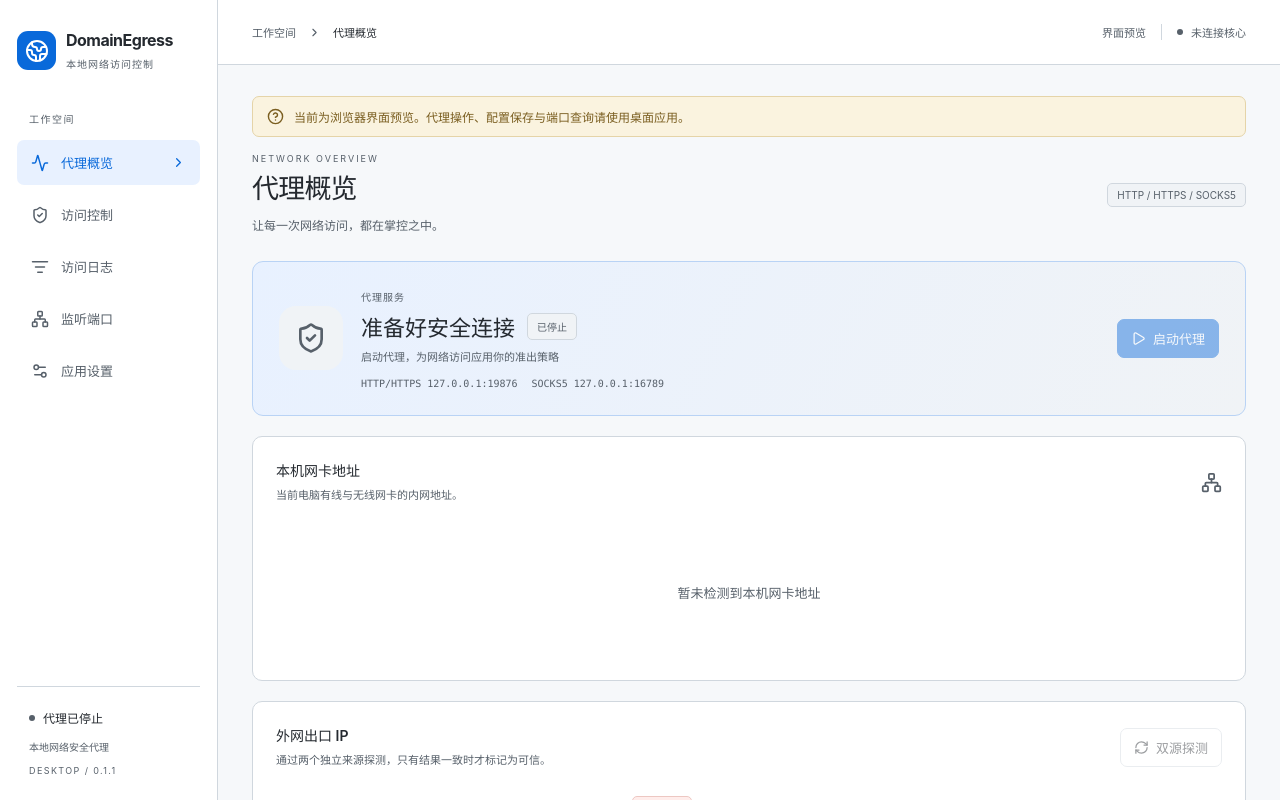
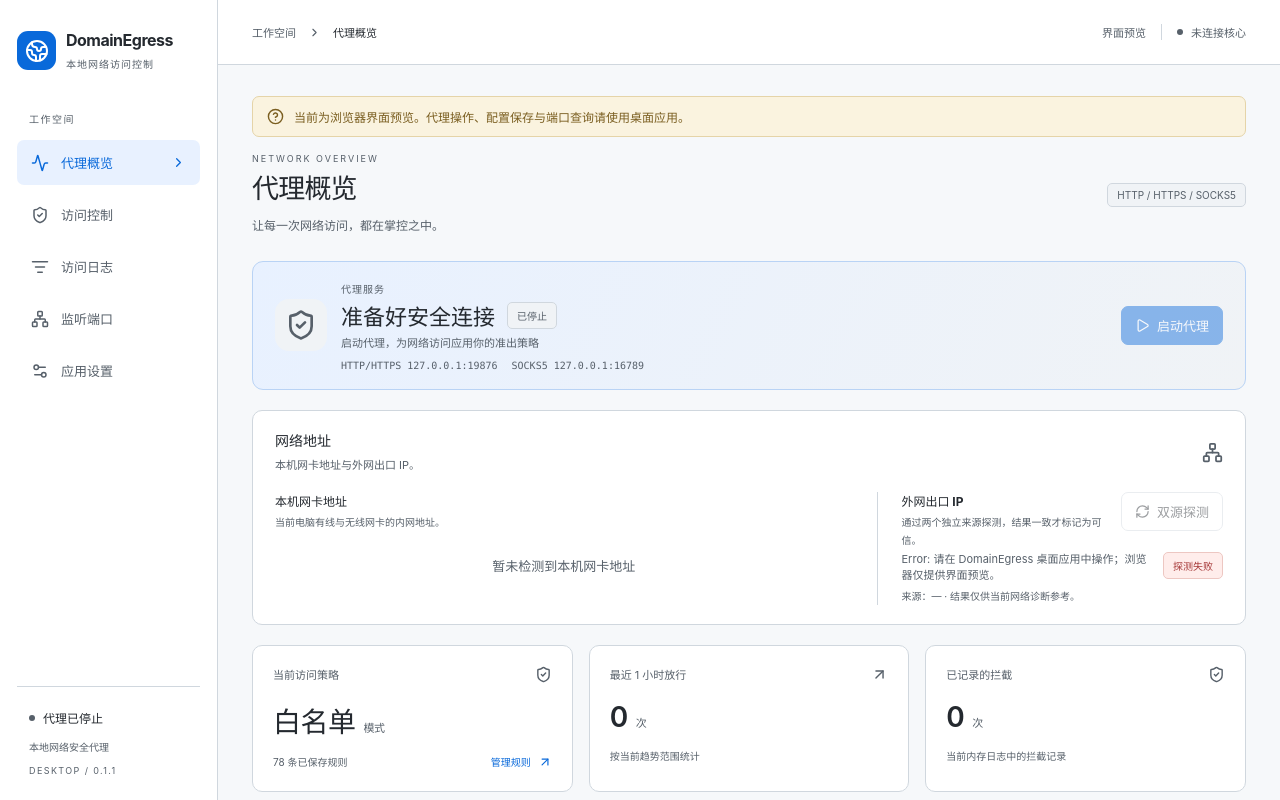
Before and after one commit to yogkang/DomainEgress, a Vue app in the folder vue3/: page / in a window 1280 px wide. Shown: the top 800 px of the page. Built offline with nearby package versions, Linux system fonts and the light colour scheme.

Commit message:
ui: compact proxy status and network summary

```diff
--- a/vue3/src/App.vue
+++ b/vue3/src/App.vue
@@ -142,8 +142,7 @@
 
         <template v-if="tab === 'overview'">
           <section class="status-card"><div class="status-icon" :class="{ stopped: !running }"><ShieldCheck :size="32" /></div><div class="status-text"><span class="section-label">代理服务</span><h2>{{ running ? '连接已就绪' : '准备好安全连接' }}<span class="pill" :class="{ green: running }">{{ running ? '运行中' : '已停止' }}</span></h2><p>{{ running ? '正在根据访问策略处理本机代理请求' : '启动代理，为网络访问应用你的准出策略' }}</p><div class="service-endpoints"><span>HTTP/HTTPS {{ saved.http_host }}:{{ saved.http_port }}</span><span>SOCKS5 {{ saved.socks_host }}:{{ saved.socks_port }}</span></div></div><button :class="running ? 'secondary' : 'primary'" :disabled="busy || !desktop || !connected" @click="toggle"><CircleStop v-if="running" :size="15" /><Play v-else :size="15" />{{ running ? '停止代理' : '启动代理' }}</button></section>
-          <section class="panel local-network-panel"><div class="section-heading"><div><h3>本机网卡地址</h3><p>当前电脑有线与无线网卡的内网地址。</p></div><Network :size="21" class="muted" /></div><div v-if="interfaces.length" class="interface-list"><div v-for="item in interfaces" :key="item.name" class="interface-row"><span class="interface-kind">{{ item.kind || item.name }}</span><span class="interface-name mono">{{ item.name }}</span><span class="interface-addresses mono">{{ item.addresses.join(' · ') }}</span></div></div><div v-else class="empty">暂未检测到本机网卡地址</div></section>
-          <section class="panel public-ip-panel"><div class="section-heading"><div><h3>外网出口 IP</h3><p>通过两个独立来源探测，只有结果一致时才标记为可信。</p></div><button :disabled="publicIpBusy || !desktop" @click="probePublicIp"><RefreshCw :size="15" :class="{ spin: publicIpBusy }" />{{ publicIpBusy ? '探测中…' : '双源探测' }}</button></div><div class="public-ip-result"><strong v-if="publicIp.ip" class="mono">{{ publicIp.ip }}</strong><span v-else class="muted">{{ publicIp.error || '尚未探测' }}</span><span class="pill" :class="{ green: publicIp.confidence === '双源一致', red: publicIp.error }">{{ publicIp.confidence }}</span></div><p class="footnote">来源：{{ publicIp.sources.length ? publicIp.sources.join('、') : '—' }} · 结果仅供当前网络诊断参考。</p></section>
+          <section class="panel network-summary"><div class="section-heading"><div><h3>网络地址</h3><p>本机网卡地址与外网出口 IP。</p></div><Network :size="21" class="muted" /></div><div class="network-summary-grid"><div class="network-block"><h4>本机网卡地址</h4><p>当前电脑有线与无线网卡的内网地址。</p><div v-if="interfaces.length" class="interface-list"><div v-for="item in interfaces" :key="item.name" class="interface-row"><span class="interface-kind">{{ item.kind || item.name }}</span><span class="interface-name mono">{{ item.name }}</span><span class="interface-addresses mono">{{ item.addresses.join(' · ') }}</span></div></div><div v-else class="empty">暂未检测到本机网卡地址</div></div><div class="network-block public-ip-block"><div class="network-block-heading"><div><h4>外网出口 IP</h4><p>通过两个独立来源探测，结果一致才标记为可信。</p></div><button :disabled="publicIpBusy || !desktop" @click="probePublicIp"><RefreshCw :size="15" :class="{ spin: publicIpBusy }" />{{ publicIpBusy ? '探测中…' : '双源探测' }}</button></div><div class="public-ip-result"><strong v-if="publicIp.ip" class="mono">{{ publicIp.ip }}</strong><span v-else class="muted">{{ publicIp.error || '尚未探测' }}</span><span class="pill" :class="{ green: publicIp.confidence === '双源一致', red: publicIp.error }">{{ publicIp.confidence }}</span></div><p class="footnote">来源：{{ publicIp.sources.length ? publicIp.sources.join('、') : '—' }} · 结果仅供当前网络诊断参考。</p></div></div></section>
           <div class="metrics"><section class="metric"><span>当前访问策略<ShieldCheck :size="17" /></span><strong>{{ saved.access_mode === 'whitelist' ? '白名单' : '黑名单' }}<small>模式</small></strong><p>{{ saved[saved.access_mode].length }} 条已保存规则<button @click="navigate('rules')">管理规则 <ArrowUpRight :size="14" /></button></p></section><section class="metric"><span>{{ trendRangeLabel }}放行<ArrowUpRight :size="17" /></span><strong>{{ admitted.toLocaleString() }}<small>次</small></strong><p>按当前趋势范围统计</p></section><section class="metric"><span>已记录的拦截<ShieldCheck :size="17" /></span><strong>{{ blocked.toLocaleString() }}<small>次</small></strong><p>当前内存日志中的拦截记录</p></section></div>
           <section class="panel"><div class="section-heading"><div><h3>访问趋势</h3><p>{{ trendRangeLabel }} · 策略放行次数</p></div><div class="toolbar"><select v-model.number="trendRange" aria-label="趋势范围"><option :value="10">10 分钟</option><option :value="30">30 分钟</option><option :value="60">1 小时</option><option :value="180">3 小时</option><option :value="360">6 小时</option><option :value="720">12 小时</option><option :value="1440">24 小时</option></select><select v-model.number="trendInterval" aria-label="趋势统计间隔"><option :value="30">30 秒</option><option :value="60">1 分钟</option><option :value="300">5 分钟</option><option :value="600">10 分钟</option><option :value="1800">30 分钟</option></select><span class="legend"><span class="dot live"></span>已放行请求</span></div></div><div class="chart-scroll"><svg class="line-chart" :width="Math.max(720, buckets.length * 54)" height="220" role="img" :aria-label="trendRangeLabel + '放行 ' + admitted + ' 次'"><polyline :points="buckets.map((b, i) => (i * 54 + 30) + ',' + (190 - b.count / maximum * 160)).join(' ')" fill="none" stroke="var(--accent)" stroke-width="3" stroke-linecap="round" stroke-linejoin="round" /><circle v-for="(bucket, i) in buckets" :key="bucket.label + i" :cx="i * 54 + 30" :cy="190 - bucket.count / maximum * 160" r="4" fill="var(--accent)" /><text v-for="(bucket, i) in buckets" :key="'label-' + bucket.label + i" :x="i * 54 + 30" y="214" text-anchor="middle">{{ bucket.label }}</text></svg></div></section>
           <div class="endpoints"><section class="endpoint"><span class="endpoint-icon"><Globe2 :size="22" /></span><div><h3>HTTP / HTTPS</h3><code>{{ saved.http_host }}:{{ saved.http_port }}</code></div><span class="pill">CONNECT</span></section><section class="endpoint"><span class="endpoint-icon"><Network :size="22" /></span><div><h3>SOCKS5</h3><code>{{ saved.socks_host }}:{{ saved.socks_port }}</code></div><span class="pill">TCP</span></section></div>
@@ -221,6 +220,21 @@
 .interface-kind { font-size:12px; font-weight:600; }
 .interface-name { color:var(--muted); font-size:11px; }
 .interface-addresses { min-width:0; color:var(--text); font-size:11px; overflow-wrap:anywhere; }
+.status-card { padding: 18px 22px; gap: 14px; }
+.status-icon { width: 52px; height: 52px; border-radius: 14px; }
+.status-text h2 { margin: 3px 0; }
+.service-endpoints { margin-top: 6px; }
+.network-summary { padding: 19px 22px; }
+.network-summary .section-heading { margin-bottom: 16px; }
+.network-summary-grid { display:grid; grid-template-columns: minmax(0, 1.25fr) minmax(280px, .75fr); gap: 24px; }
+.network-block { min-width:0; }
+.network-block h4 { margin:0; font-size:12px; }
+.network-block > p { margin-top:4px; font-size:10px; }
+.network-block .interface-list { margin-top:11px; }
+.network-block .empty { padding:25px 10px; }
+.network-block-heading { display:flex; align-items:flex-start; justify-content:space-between; gap:12px; }
+.network-block-heading p { margin-top:4px; font-size:10px; }
+.public-ip-block { border-left:1px solid var(--border); padding-left:24px; }
 .public-ip-result { display:flex; align-items:center; gap:12px; min-height:34px; }
 .update-banner { display:flex; align-items:center; gap:12px; margin-bottom:18px; padding:12px 15px; color:var(--text); background:color-mix(in srgb, var(--accent) 12%, var(--surface)); border:1px solid color-mix(in srgb, var(--accent) 35%, var(--border)); border-radius:9px; }
 .update-banner span { flex:1; font-size:12px; }
@@ -237,6 +251,7 @@
 @media (max-width:700px) { .service-endpoints { flex-direction:column; gap:4px; } .status-text { min-width:0; } .service-endpoints span { overflow:hidden; text-overflow:ellipsis; } }
 @media (max-width:700px) { .gist-sync-grid { grid-template-columns: 1fr; } .gist-sync-actions { align-items: stretch; } .gist-sync-actions button, .gist-sync-actions .muted { width: 100%; } }
 @media (max-width:700px) { .interface-row { grid-template-columns: 1fr auto; gap:5px 10px; } .interface-addresses { grid-column: 1 / -1; } }
+@media (max-width:700px) { .status-card { padding:16px; } .network-summary { padding:17px; } .network-summary-grid { grid-template-columns:1fr; gap:20px; } .public-ip-block { border-left:0; border-top:1px solid var(--border); padding:18px 0 0; } }
 @media (max-width:700px) { .public-ip-result { align-items:flex-start; flex-direction:column; gap:7px; } }
 @media (max-width:700px) { .update-banner { align-items:flex-start; flex-wrap:wrap; } .update-banner span { flex-basis:calc(100% - 30px); } }
 </style>
```
